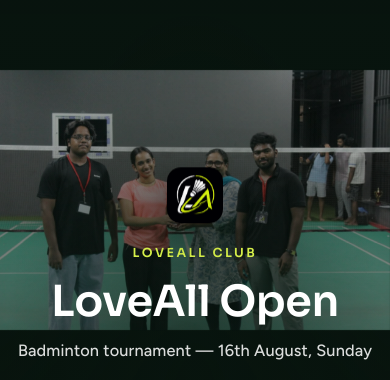
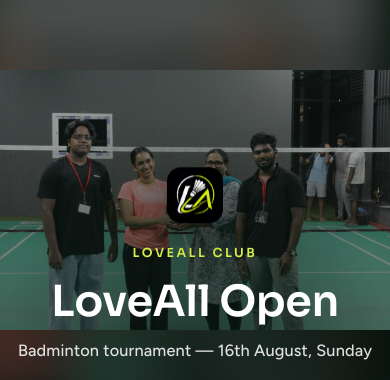
Before and after one commit to Skygazer1111/LoveAllOpen, a website built with Vite: page index.html in a window 390 px wide. Shown: the part 222-602 px from the top of the page. Built offline with nearby package versions, Linux system fonts and the light colour scheme; files whose address does not match are found by name.

Commit message:
refactor: enhance hero slideshow image handling and styles; introduce new image classes for better layout and responsiveness

```diff
--- a/src/features/home/page.js
+++ b/src/features/home/page.js
@@ -28,6 +28,15 @@
             ${heroPhotos.map((src, i) => `
               <div class="hero-slide${i === 0 ? ' is-active' : ''}">
                 <img
+                  class="hero-slide-fill"
+                  src="${src}"
+                  alt=""
+                  aria-hidden="true"
+                  loading="${i === 0 ? 'eager' : 'lazy'}"
+                  decoding="async"
+                />
+                <img
+                  class="hero-slide-photo"
                   src="${src}"
                   alt=""
                   loading="${i === 0 ? 'eager' : 'lazy'}"
--- a/src/styles/index.css
+++ b/src/styles/index.css
@@ -531,9 +531,6 @@
 .hero-slide {
   position: absolute;
   inset: 0;
-  display: flex;
-  align-items: center;
-  justify-content: center;
   opacity: 0;
   transition: opacity var(--hero-fade-ms, 1.2s) ease-in-out;
   will-change: opacity;
@@ -541,14 +538,24 @@
 .hero-slide.is-active {
   opacity: 1;
 }
-.hero-slide img {
-  display: block;
-  max-width: 100%;
-  max-height: 100%;
-  width: auto;
-  height: auto;
+.hero-slide-fill {
+  position: absolute;
+  inset: -6%;
+  width: 112%;
+  height: 112%;
+  object-fit: cover;
+  object-position: center center;
+  filter: blur(26px) saturate(1.08) brightness(0.78);
+  transform: scale(1.04);
+}
+.hero-slide-photo {
+  position: absolute;
+  inset: 0;
+  width: 100%;
+  height: 100%;
   object-fit: contain;
   object-position: center center;
+  z-index: 1;
 }
 @media (prefers-reduced-motion: reduce) {
   .hero-slide {
```
